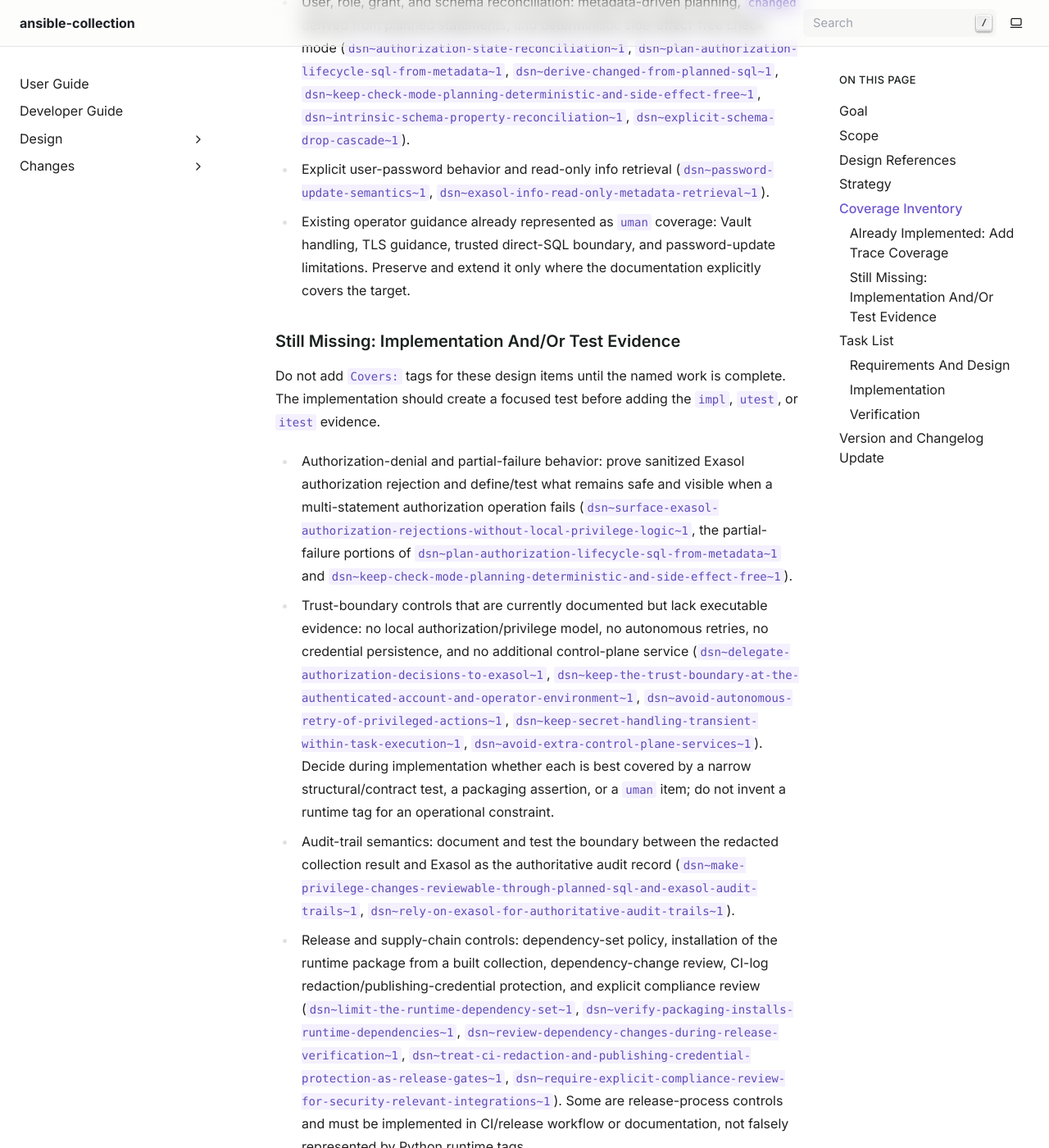
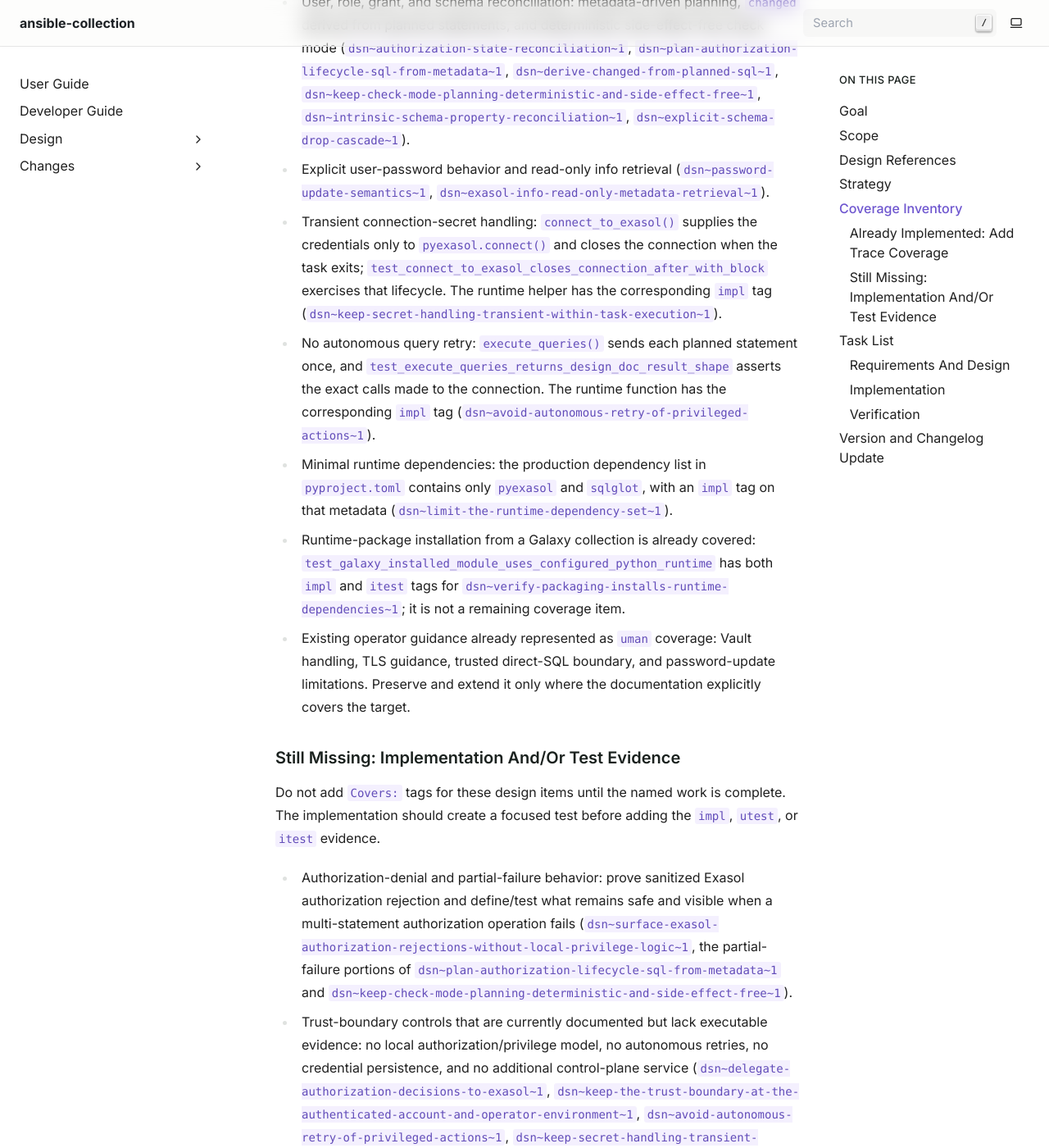
Before and after one commit to exasol/ansible-collection, a Sphinx documentation site: the page built from doc/changesets/100-trace-requirements-and-security-mitigations.md, in a window 1280 px wide and 1400 px high, scrolled down 2524 px. Shown: the whole window at 82% size. Built offline with Sphinx 7.4.7, drawn with Linux system fonts in a browser that asks for light colours; some of the changed text lies outside the part shown.

Commit message:
Add more coverage tags

```diff
--- a/doc/changesets/100-trace-requirements-and-security-mitigations.md
+++ b/doc/changesets/100-trace-requirements-and-security-mitigations.md
@@ -92,6 +92,25 @@ only evidence-based coverage tags after their existing tests are reviewed:
 * Explicit user-password behavior and read-only info retrieval
   (`dsn~password-update-semantics~1`,
   `dsn~exasol-info-read-only-metadata-retrieval~1`).
+* Transient connection-secret handling: `connect_to_exasol()` supplies the
+  credentials only to `pyexasol.connect()` and closes the connection when the
+  task exits; `test_connect_to_exasol_closes_connection_after_with_block`
+  exercises that lifecycle. The runtime helper has the corresponding `impl`
+  tag
+  (`dsn~keep-secret-handling-transient-within-task-execution~1`).
+* No autonomous query retry: `execute_queries()` sends each planned statement
+  once, and `test_execute_queries_returns_design_doc_result_shape` asserts the
+  exact calls made to the connection. The runtime function has the
+  corresponding `impl` tag
+  (`dsn~avoid-autonomous-retry-of-privileged-actions~1`).
+* Minimal runtime dependencies: the production dependency list in
+  `pyproject.toml` contains only `pyexasol` and `sqlglot`, with an `impl` tag
+  on that metadata (`dsn~limit-the-runtime-dependency-set~1`).
+* Runtime-package installation from a Galaxy collection is already covered:
+  `test_galaxy_installed_module_uses_configured_python_runtime` has both
+  `impl` and `itest` tags for
+  `dsn~verify-packaging-installs-runtime-dependencies~1`; it is not a
+  remaining coverage item.
 * Existing operator guidance already represented as `uman` coverage: Vault
   handling, TLS guidance, trusted direct-SQL boundary, and password-update
   limitations. Preserve and extend it only where the documentation explicitly
@@ -128,9 +147,10 @@ complete. The implementation should create a focused test before adding the
 * Release and supply-chain controls: dependency-set policy, installation of
   the runtime package from a built collection, dependency-change review,
   CI-log redaction/publishing-credential protection, and explicit compliance
-  review (`dsn~limit-the-runtime-dependency-set~1`,
-  `dsn~verify-packaging-installs-runtime-dependencies~1`,
-  `dsn~review-dependency-changes-during-release-verification~1`,
+  review. The runtime dependency-set and collection-installation evidence is
+  listed above; the remaining controls need a release-process implementation
+  or explicit test rather than a Python runtime tag
+  (`dsn~review-dependency-changes-during-release-verification~1`,
   `dsn~treat-ci-redaction-and-publishing-credential-protection-as-release-gates~1`,
   `dsn~require-explicit-compliance-review-for-security-relevant-integrations~1`).
   Some are release-process controls and must be implemented in CI/release
@@ -167,6 +187,10 @@ complete. The implementation should create a focused test before adding the
   inventory.
 - [x] Add OpenFastTrace coverage tags to existing unit and integration tests only after
   confirming each assertion proves the tagged behavior.
+- [x] Add the remaining evidence-based tags identified above for transient
+  secret handling, single-attempt query execution, and the runtime dependency
+  set; keep the process, audit, authorization-denial, and future-module items
+  below untagged until their complete behavior is implemented and tested.
 - [ ] Extend `test_acceptance_scenario_contract.py` and pytest marker
   registration to require and validate `requirement_id` together with
   `scenario_id`, including both directions of the scenario/test mapping.
--- a/pyproject.toml
+++ b/pyproject.toml
@@ -17,6 +17,7 @@ classifiers = [
     "Programming Language :: Python :: 3.13",
     "Programming Language :: Python :: 3.14",
 ]
+# [impl -> dsn~limit-the-runtime-dependency-set~1]
 dependencies = [
     "pyexasol",
     "sqlglot>=30.11.0",
```
Also changed, not shown: 1 other file.
